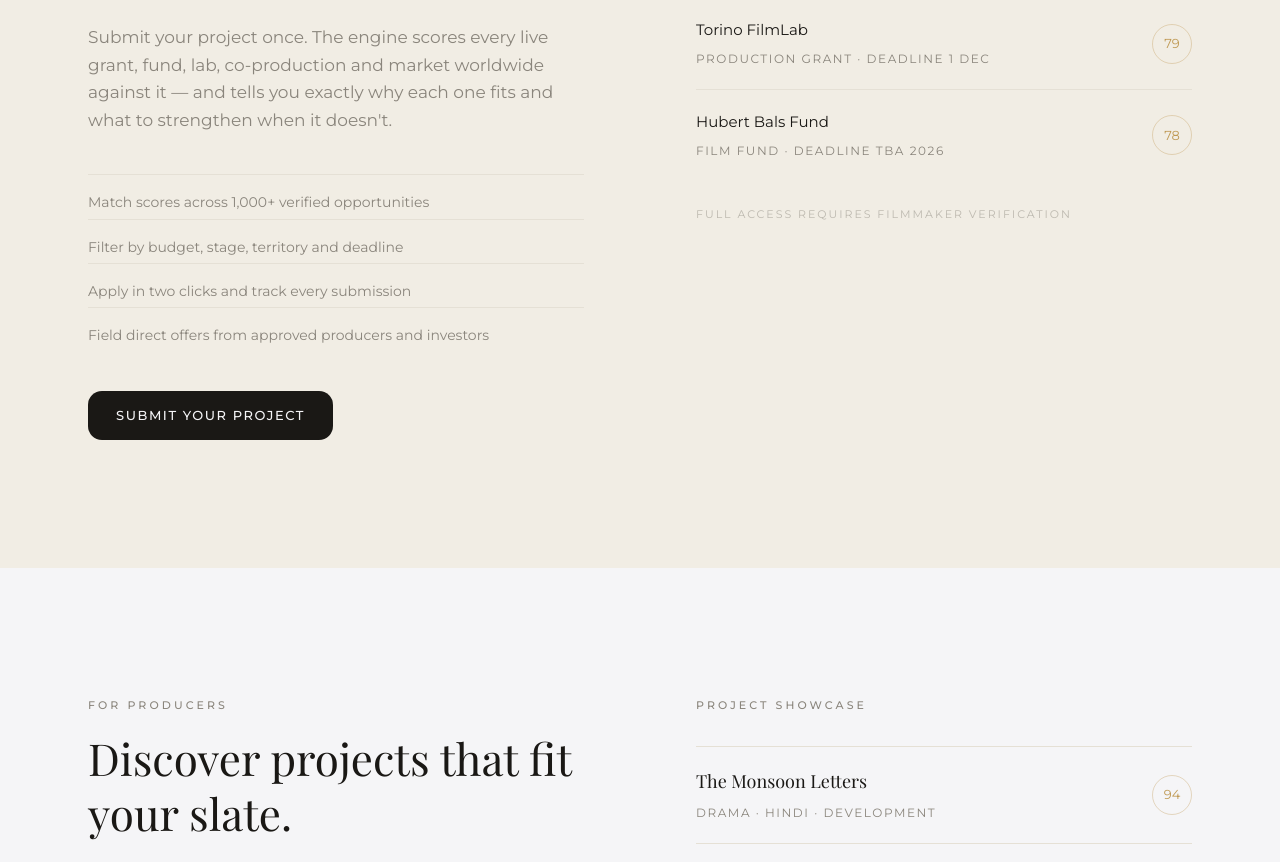
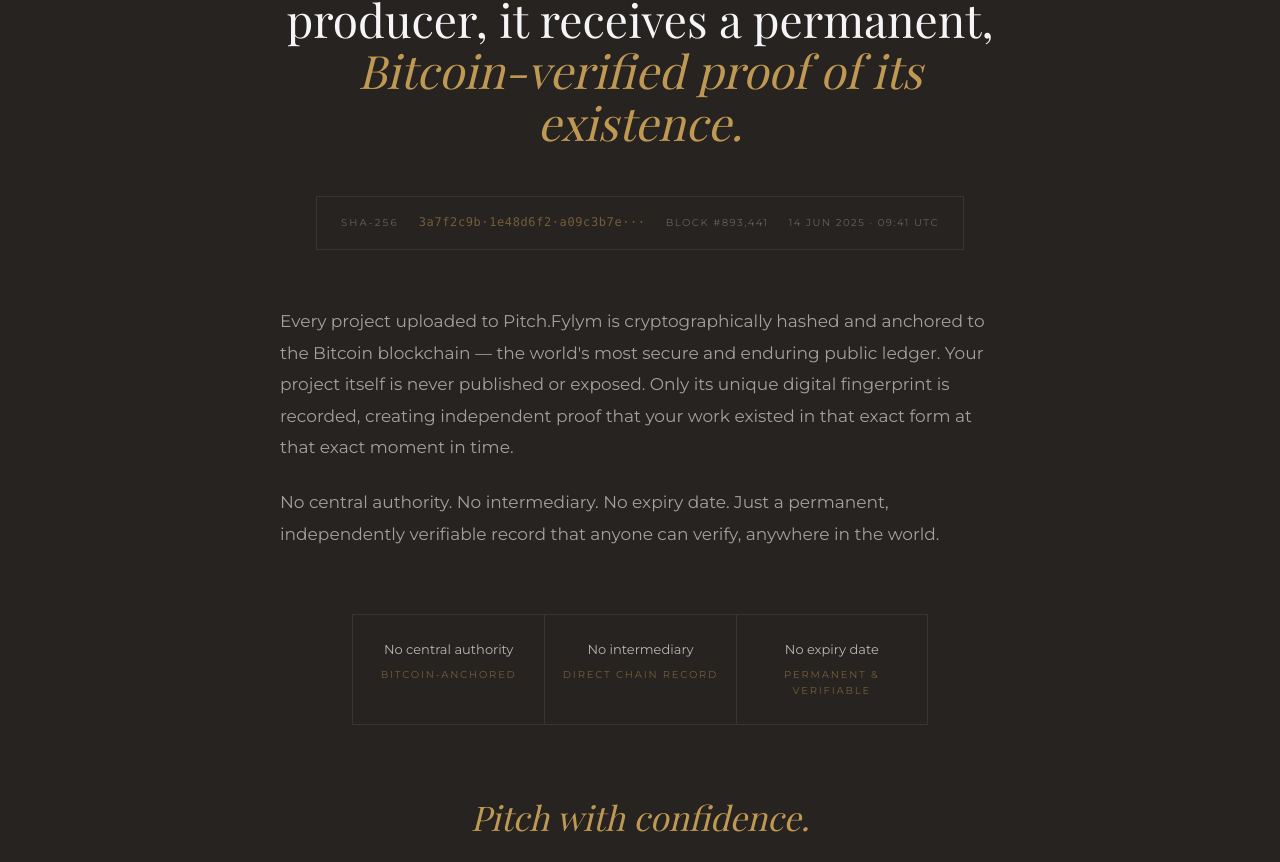
Before and after one commit to nobinkurianfylym/fylympitch, a Next.js app: page / in a window 1280 px wide. Shown: the part 3978-4840 px from the top of the page. Built offline with nearby package versions, Linux system fonts and the light colour scheme; no server answers; the database is empty.

Commit message:
feat: add Proof of Existence section to homepage

```diff
--- a/app/page.tsx
+++ b/app/page.tsx
@@ -201,6 +201,78 @@ export default async function Home() {
       {/* LIVE DEMO */}
       <section id="how" className="max-w-6xl mx-auto px-6 py-24 md:py-32">
         <HomepageDemo />
+      </section>
+
+      {/* PROOF OF EXISTENCE */}
+      <section className="bg-deep text-ivory">
+        <div className="max-w-3xl mx-auto px-6 py-24 md:py-32 text-center">
+
+          {/* Trust label */}
+          <p className="text-[10px] tracking-[0.28em] uppercase text-ivory/30 mb-5">
+            The most trusted place to submit your film project
+          </p>
+
+          {/* Eyebrow */}
+          <p className="eyebrow text-gold mb-8">Proof of Existence</p>
+
+          {/* Main headline */}
+          <h2 className="font-display text-[30px] md:text-[46px] leading-[1.12] font-normal mb-12">
+            Before your project reaches a producer, it receives a permanent,{" "}
+            <span className="italic text-gold">Bitcoin-verified proof of its existence.</span>
+          </h2>
+
+          {/* Hash specimen */}
+          <div
+            className="inline-flex flex-wrap justify-center items-center gap-x-5 gap-y-2 mb-14 px-6 py-4"
+            style={{ border: "1px solid rgba(255,255,255,0.08)" }}
+          >
+            <span className="text-[10px] tracking-[0.22em] uppercase text-ivory/30">SHA-256</span>
+            <span className="font-mono text-[12px] text-gold/50 tracking-wider">3a7f2c9b·1e48d6f2·a09c3b7e···</span>
+            <span className="text-[10px] tracking-[0.15em] uppercase text-ivory/30">Block #893,441</span>
+            <span className="text-[10px] tracking-[0.15em] uppercase text-ivory/30">14 Jun 2025 · 09:41 UTC</span>
+          </div>
+
+          {/* Body copy */}
+          <div className="text-left space-y-6 mb-16">
+            <p className="text-[16px] md:text-[17px] leading-[1.85] text-ivory/60">
+              Every project uploaded to Pitch.Fylym is cryptographically hashed and anchored to the Bitcoin
+              blockchain — the world&apos;s most secure and enduring public ledger. Your project itself is never
+              published or exposed. Only its unique digital fingerprint is recorded, creating independent proof
+              that your work existed in that exact form at that exact moment in time.
+            </p>
+            <p className="text-[16px] md:text-[17px] leading-[1.85] text-ivory/60">
+              No central authority. No intermediary. No expiry date. Just a permanent, independently verifiable
+              record that anyone can verify, anywhere in the world.
+            </p>
+          </div>
+
+          {/* Three pillars */}
+          <div
+            className="grid grid-cols-3 max-w-xl mx-auto mb-16"
+            style={{ border: "1px solid rgba(255,255,255,0.08)" }}
+          >
+            {[
+              { label: "No central authority", sub: "Bitcoin-anchored" },
+              { label: "No intermediary",      sub: "Direct chain record" },
+              { label: "No expiry date",       sub: "Permanent & verifiable" },
+            ].map((item, i) => (
+              <div
+                key={item.label}
+                className="py-6 px-4"
+                style={{ borderLeft: i > 0 ? "1px solid rgba(255,255,255,0.08)" : undefined }}
+              >
+                <p className="text-[13px] text-ivory/70 mb-1.5">{item.label}</p>
+                <p className="text-[10px] tracking-[0.18em] uppercase text-gold/50">{item.sub}</p>
+              </div>
+            ))}
+          </div>
+
+          {/* Closing line */}
+          <p className="font-display text-[26px] md:text-[34px] italic text-gold">
+            Pitch with confidence.
+          </p>
+
+        </div>
       </section>
 
       {/* FOR FILMMAKERS */}
```
